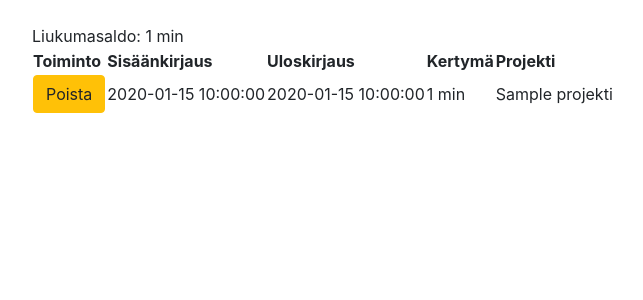
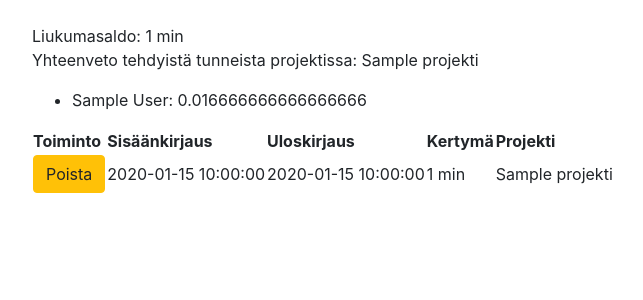
Before and after one commit to sebazai/Tyoajanseuranta, a Flask app: page /kirjaus in a window 1280 px wide. Shown: the part 56-356 px from the top of the page, without its empty margins (53-696 px from the left). Run offline with Flask 2, Linux system fonts and the light colour scheme; a user stored in the database is signed in; tables that the repository leaves empty hold one stand-in row (values such as "Sample post"); some libraries are stand-ins or nearby versions.

Commit message:
yhteenveto tehdyistä tunneista asiakkaalle

```diff
--- a/application/templates/kirjaus/list.html
+++ b/application/templates/kirjaus/list.html
@@ -30,5 +30,16 @@
 	</tr>
 	{% endfor %}
 	<div>Liukumasaldo: {{saldo}} min</div>
+
+	{%if asiakas is defined and asiakas %}
+	<p>Yhteenveto tehdyistä tunneista projektissa: {{ asiakas[0].projekti }}</p>
+	<ul>
+		{% for user in asiakas %}
+		<li>
+			{{user.name}}: {{user.tunnit}}
+		</li>
+		{% endfor %}
+	</ul>
+	{% endif %}
 </table>
 {% endblock %}
```
